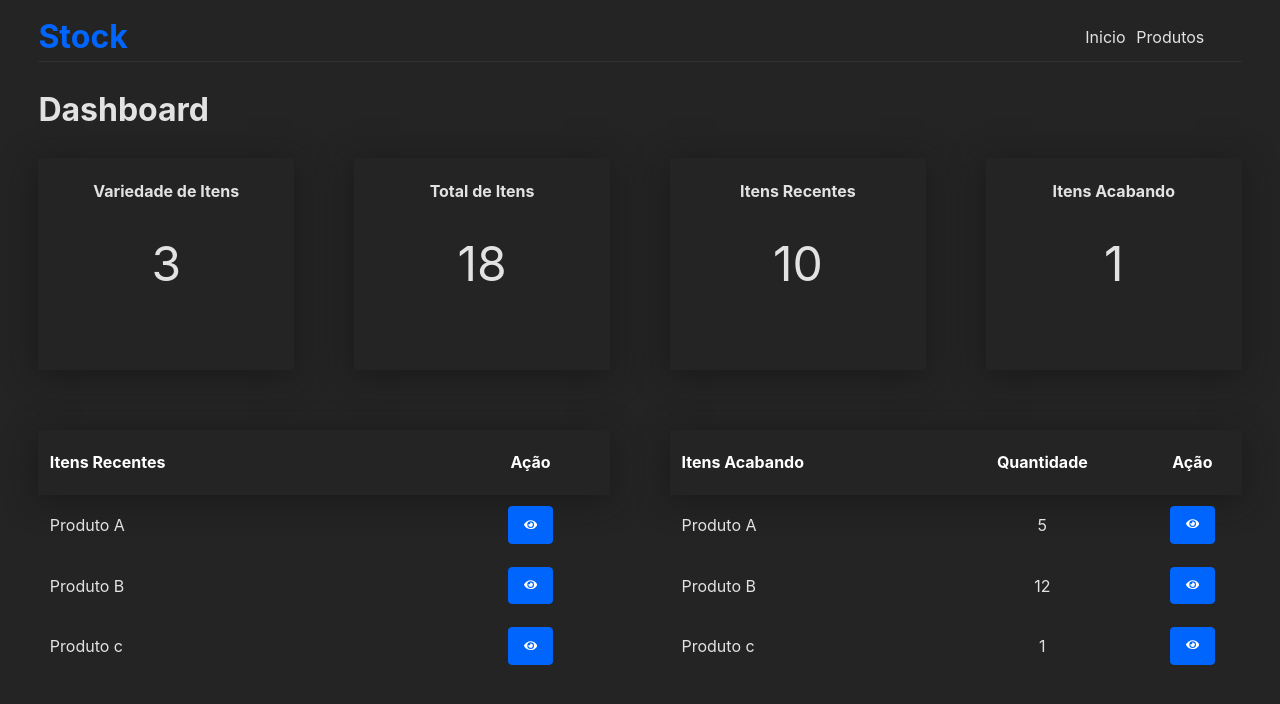
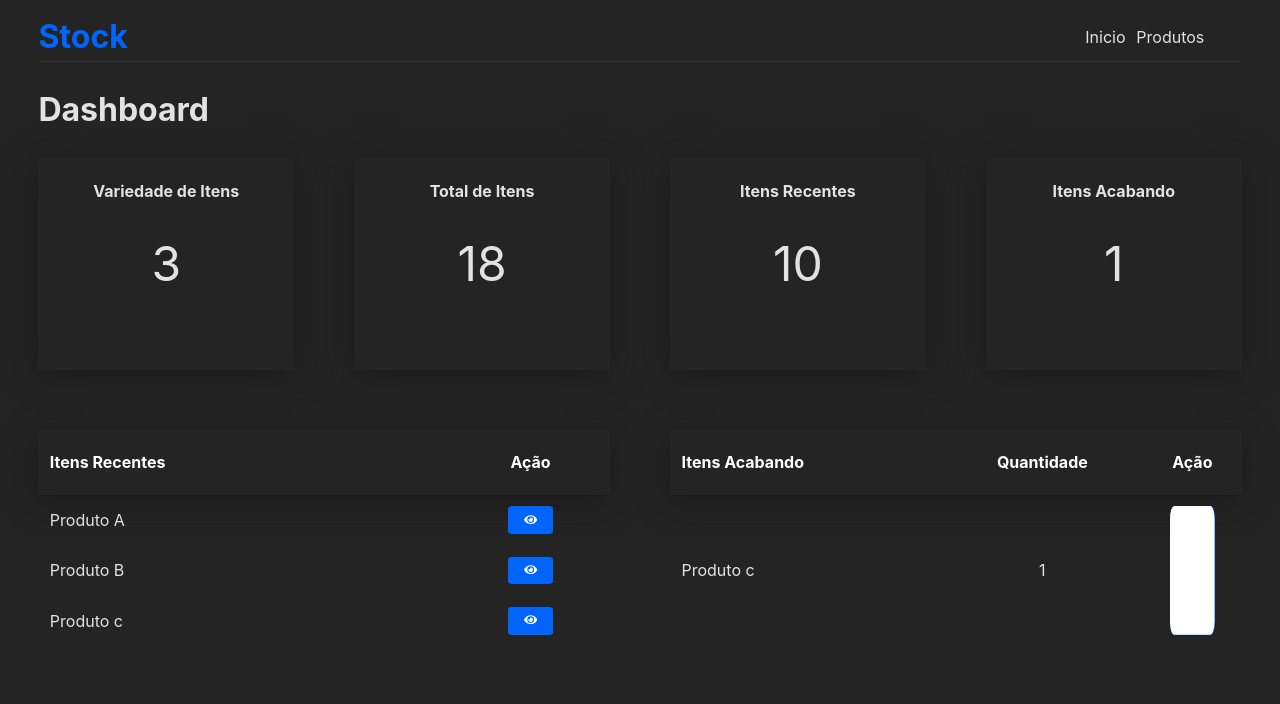
Before and after one commit to EriclysLuckas/React-Nextjs, a React (Vite) app in the folder stockProducts/: page / in a window 1280 px wide. Shown: the top 704 px of the page. Built offline with nearby package versions, Linux system fonts and the light colour scheme; data requests are answered from the project's data file.

Commit message:
resolvendo as tabelas

```diff
--- a/stockProducts/src/App.css
+++ b/stockProducts/src/App.css
@@ -6,7 +6,6 @@
 }
 .Tables{
   margin-top: 5%;
-
   gap: 5%;
   display: flex;
   width: 100%;
--- a/stockProducts/src/Components/TableContent/TableContent.jsx
+++ b/stockProducts/src/Components/TableContent/TableContent.jsx
@@ -1,14 +1,10 @@
 import style from "./TableContent.module.css";
-import TableFaltantes from "./TableContentFaltantes"
+import TableFaltantes from "../TableContentFaltante/TableContentFaltantes"
 import Utils from '../../Utils/Utils';
 import { FaEye } from "react-icons/fa";
 
 export default function TableContent() {
   const base = Utils()
-
-
-
-
   return (
     <div className={style.Table}>
       <div className={style.tableCont}>
@@ -24,7 +20,7 @@ export default function TableContent() {
 
             {base.map((products) => (
 
-              <tr key={products.id}>
+              <tr key={products.id} >
                 <td>{products.name}</td>
                 <td><button className={style.btnProducts}><FaEye /></button></td>
 
@@ -37,8 +33,8 @@ export default function TableContent() {
         </table>
       </div>
 
+      <TableFaltantes />
 
-      <TableFaltantes />
     </div>
 
 
--- a/stockProducts/src/Components/TableContent/TableContent.module.css
+++ b/stockProducts/src/Components/TableContent/TableContent.module.css
@@ -11,11 +11,13 @@
 }
 
 /* TABLE */
+
 table {
   width:100%;
   border-collapse:collapse;
 
 }
+
 table th {
 
   color: #ffffff;
@@ -39,9 +41,12 @@ table tbody tr th {
   text-align:left;
   color: #ffffff;
   height: 5ch;
+  overflow: hidden;
+  white-space: nowrap;
+  text-overflow: ellipsis;
 }
 table tbody tr td{
-  height: 6ch;
+  height: 5ch;
 
   padding:2%;
   text-align: center;
--- a/stockProducts/src/Components/TableContent/TableContentFaltantes.jsx
+++ b/stockProducts/src/Components/TableContentFaltante/TableContentFaltantes.jsx
@@ -1,5 +1,5 @@
 // eslint-disable-next-line no-unused-vars
-import style from "./TableContent.module.css";
+import style from "../TableContentFaltante/TableContentFaltantes";
 import Utils from '../../Utils/Utils';
 import { FaEye } from "react-icons/fa";
 
@@ -8,9 +8,7 @@ import { FaEye } from "react-icons/fa";
 export default function TableContentF() {
 
   const base = Utils()
-
-
-
+  const filteredProducts = base.filter(product => product.quantity < 5);
   return (
 
 <table>
@@ -24,12 +22,11 @@ export default function TableContentF() {
 </thead>
 <tbody>
 
-  {base.map((products) => (
-    <tr key={products.id}>
+  {filteredProducts.map((products) => (
+    <tr key={products.id} className={style.trTableF}>
       <td>{products.name}</td>
       <td>{products.quantity}</td>
       <td><button className={style.btnProducts}><FaEye /></button></td>
-
     </tr>
   ))}
 
--- a/stockProducts/src/Data/db.json
+++ b/stockProducts/src/Data/db.json
@@ -25,6 +25,8 @@
       "size": 2
     }
 
+
+
   ]
 
 }
```
Also changed, not shown: stockProducts/src/Components/TableContentFaltante/TableContentFaltantes.module .css (added).
